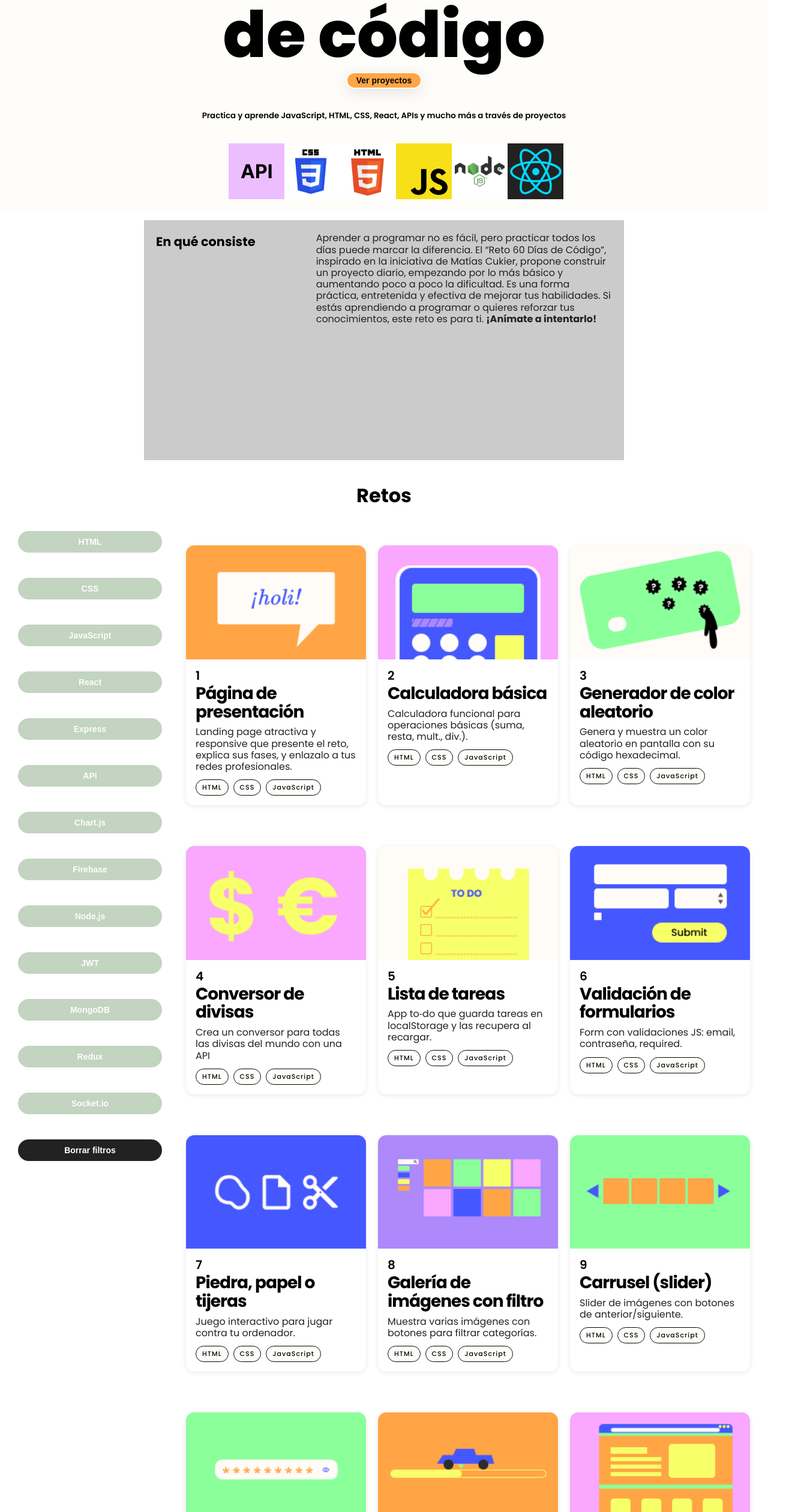
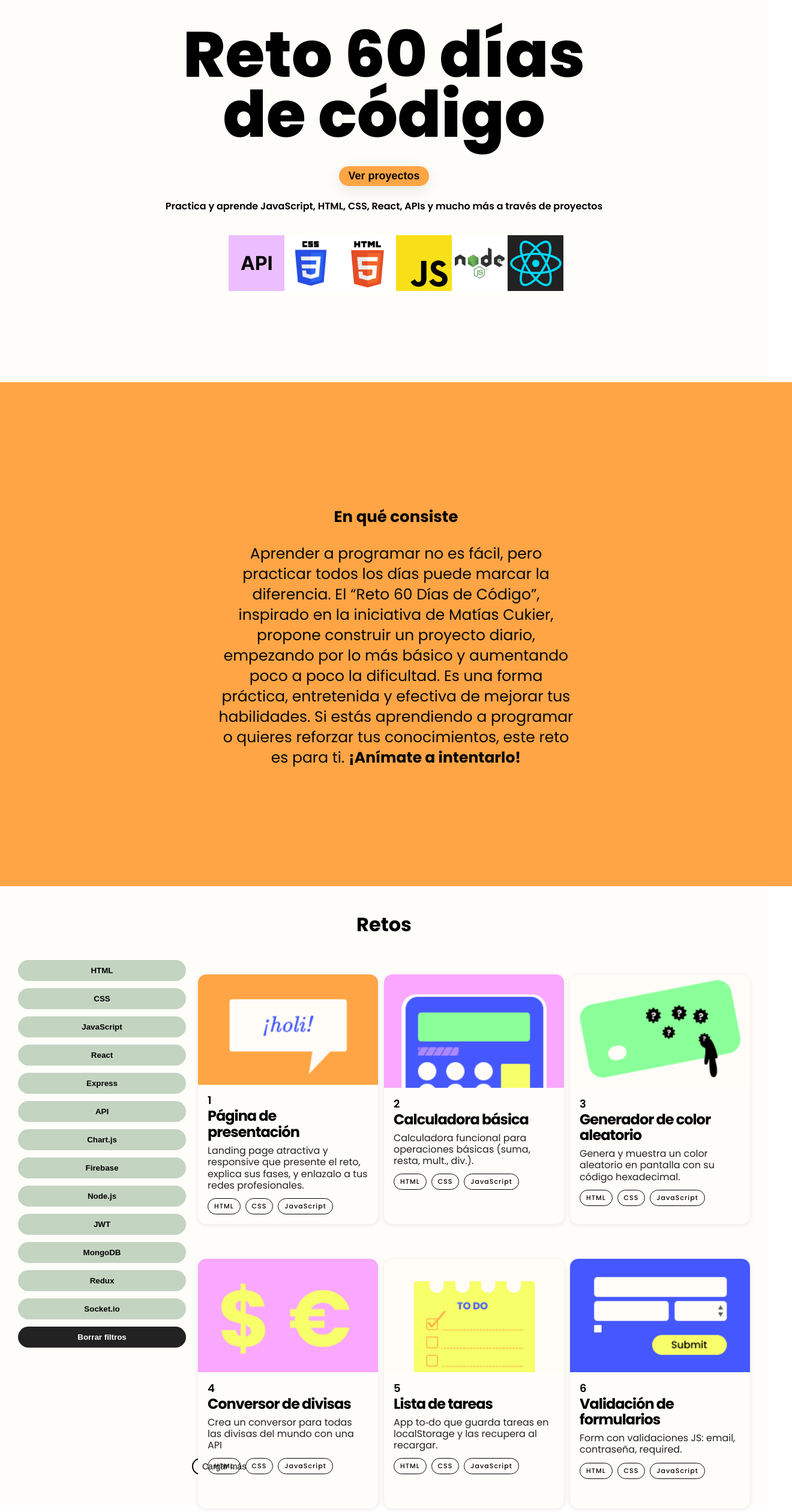
Before and after one commit to Julia-SP/web_60_dias_codigo, a React (Vite) app: page / in a window 1280 px wide. Shown: the part 200-2720 px from the top of the page at 60% size, 1320 px wide, since content can reach past the window. Built offline with nearby package versions, Linux system fonts and the light colour scheme.

Commit message:
coomit antes de arreglar la seccion2

```diff
--- a/src/Footer.jsx
+++ b/src/Footer.jsx
@@ -3,11 +3,10 @@ import './styles_footer.css'
 function Footer() {
   return (
     <div id='container-footer'>
-    <img className='logo-footer'src="./public/LOGO_60_blanco.svg" alt="logo" ></img>
     <div className="content">
    <h3>...y si lo terminas?</h3>
    <h4>¡Escríbeme y recibirás una sorpresa!</h4>
-   <button>LinkedIn</button>
+   <button className='CTA'>LinkedIn</button>
 
     <h5 className='bio-footer'>
       Hola, soy Julia Subiza, UX/UI Designer & Front-end Developer (en inglés suena mejor, sorry) y puedes encontrarme en:
--- a/src/GaleriaTarjetas.jsx
+++ b/src/GaleriaTarjetas.jsx
@@ -1,13 +1,36 @@
 import './styles_galeria.css';
 import Tarjeta_reto from './Tarjeta_reto';
+import { useState } from 'react';
 
 
+
+const tope = 60; // O el número que tú prefieras; puedes usar retos.length para todo
+
 export default function GaleriaTarjetas({ retos }) {
+  const maxToShow = Math.min(tope, retos.length);
+  const [visibleCount, setVisibleCount] = useState(6);
+
+  const mostrarMas = () => {
+    setVisibleCount(prev =>
+      Math.min(prev + 6, maxToShow)
+    );
+  };
+
+  const mostrarMenos = () => {
+    setVisibleCount(prev =>
+      Math.max(prev - 6, 6)
+    );
+  };
+
+  const mostrarBotonCargarMas = visibleCount < maxToShow;
+  const mostrarBotonMenos = visibleCount >= maxToShow && visibleCount > 6;
+
   return (
+    <div>
       <div className="galeria-retos">
-      {retos.map(reto => (
+        {retos.slice(0, visibleCount).map((reto) => (
           <Tarjeta_reto
-        imagen= {reto.imagen}
+            imagen={reto.imagen}
             key={reto.id}
             numero={reto.numero}
             nombre={reto.nombre}
@@ -16,5 +39,18 @@ export default function GaleriaTarjetas({ retos }) {
           />
         ))}
       </div>
+
+      {mostrarBotonCargarMas && (
+        <button className="ver-mas" onClick={mostrarMas}>
+          Cargar más
+        </button>
+      )}
+
+      {mostrarBotonMenos && (
+        <button className="ver-mas" onClick={mostrarMenos}>
+          Mostrar menos
+        </button>
+      )}
+    </div>
   );
 }
--- a/src/Hero.jsx
+++ b/src/Hero.jsx
@@ -3,7 +3,7 @@ import './styles_hero.css'
 
 export default function Hero() {
   return (
-    <div className='container-hero'>
+    <div className='container-hero' id='hero'>
       <h1>Reto 60 días <br>
       </br>de código</h1>
       <button id='ver-proyectos'>Ver proyectos</button>
--- a/src/styles_Section.css
+++ b/src/styles_Section.css
@@ -1,51 +1,52 @@
 #container-sec1 {
   display: flex;
-  flex-direction: row;
+  flex-direction: column;
   justify-content: center;
-  align-items: flex-start;
-  margin: 0 auto;
+  padding: 40px;
+
+background-color: var(--naranja);
+
+
+  align-items: center;
   padding: 20px;
-  max-width: 800px;
-  width: 100%;
-  gap: 20px;
-  box-sizing: border-box;
-  flex-wrap: wrap;
-height: 400px;
-background-color: rgb(203, 203, 203);
-margin-bottom: 15px;
-margin-top: 15px;
-width: 100vw;
-
+  height: 100vh;
 
 }
 #subtitulo-sec1 {
-  flex: 1;
-  min-width: 200px;
+
+ align-items: center;
+ margin-top: 20px;
 
 }
 
 #subtitulo-sec1 h3 {
-  font-size: 1.3rem;
-  text-align: left;
+  font-size:26px;
+  text-align: center;
+  color: var(--negro);
 }
 
-#texto-1 {
+#texto-1 p {
+  color: var(--negro);
   flex: 2;
-  min-width: 250px;
+  font-size: 25px;
+max-width: 600px;
+   line-height: 34px;
+  text-align: center;
 }
 
 p {
   font-family: 'Poppins', sans-serif;
   font-size: 11pt;
-  text-align: justify;
+
 }
 
 
 .container-sec2 {
+  background-color: var(--blanco);
   display: flex;
   flex-direction: column;
   align-items: center;
-  padding: 20px;
+  padding: 40px 20px 20px 20px;
   font-family: 'Poppins', sans-serif;
 }
 
@@ -57,8 +58,7 @@ h3 {
 .caja {
   display: flex;
   width: 100%;
-  max-width: 1440px;
-  gap: 20px;
+
 }
 
 .filtros {
@@ -98,5 +98,6 @@ h3 {
 
 .caja{
     display: grid;
+    background-color: var(--blanco);
   grid-template-columns: repeat(2, 1fr);
 }
--- a/src/styles_footer.css
+++ b/src/styles_footer.css
@@ -1,8 +1,10 @@
 @import url('https://fonts.googleapis.com/css2?family=Poppins:ital,wght@0,100;0,200;0,300;0,400;0,500;0,600;0,700;0,800;0,900;1,100;1,200;1,300;1,400;1,500;1,600;1,700;1,800;1,900&display=swap');
 
 #container-footer {
+  margin-top: 40px;
   background-color: var(--morado);
   padding-top: 1rem;
+  height: 100vh;
   padding-right: 3rem;
 }
 
@@ -30,7 +32,7 @@ h4 {
   margin-bottom: 20px;
 }
 
-button {
+.CTA {
   background-color: transparent;
   border-radius: 16px;
   color: var(--blanco);
@@ -52,6 +54,7 @@ button {
   margin-right: 20px;
   margin-bottom: 30px;
   line-height: 18pt;
+  max-width: 600px;
 }
 
 .bio-footer a {
@@ -67,7 +70,7 @@ button {
   color: var(--blanco);
 }
 
-button:hover {
+.CTA:hover {
   border: none;
   background-color: var(--blanco);
   color: #ad89fb;
--- a/src/styles_galeria.css
+++ b/src/styles_galeria.css
@@ -11,13 +11,6 @@
   margin: 24px auto;
 }
 
-.cuadrado {
-  background: #c8d3c1;
-  border-radius: 10px;
-  width: 100%;
-  height: 120px;
-  margin-bottom: 8px;
-}
 
 h6 {
   font-size: 20px;
@@ -64,8 +57,31 @@ p {
   letter-spacing: 1px;
 }
 .galeria-retos {
+  justify-content: center;
+  height: 100vh;
   display: grid;
   grid-template-columns: repeat(3, 1fr);
-  gap: 20px;
+  gap: 10px;
   padding: 10px;
+  margin-bottom: 20px;
 }
+
+.ver-mas {
+   justify-content: 'center';
+display: block;
+  margin: 30px auto 0 auto;
+  background-color: var(--blanco);
+  border-radius: 16px;
+  color: var(--negro);
+  border: solid var(--negro) 2px;
+  padding: 4px 15px;
+  cursor: pointer;
+  margin: 0 auto 30px 0;
+  font-size: 14px;
+  transition: transform 0.2s ease;
+
+}
+.ver-mas:hover {
+  background: var(--negro);
+  color: var(--blanco);
+}
--- a/src/styles_hero.css
+++ b/src/styles_hero.css
@@ -3,8 +3,9 @@
   display: flex;
   flex-direction: column;
   align-items: center;
-
-
+  justify-content: center;
+justify-content: center;
+  height: 100vh;
   opacity: 0;
   transform: translateY(40px);
   animation: fadeInHero 1s cubic-bezier(0.77, 0, 0.175, 1) forwards;
@@ -17,8 +18,6 @@
     transform: translateY(0);
   }
 }
-
-
 
 h1 {
   font-family: 'Poppins', sans-serif;
@@ -33,7 +32,6 @@ h1 {
   animation: popIn 0.8s 0.4s cubic-bezier(0.77, 0, 0.175, 1) forwards;
 }
 
-
 @keyframes popIn {
   to {
     opacity: 1;
@@ -41,37 +39,38 @@ h1 {
   }
 }
 
-
 h4 {
   padding-top: 5px;
   font-family: 'Poppins', sans-serif;
   font-weight: 600;
-  font-size: 10pt;
-  margin-top: 0;
-  margin-bottom: 20pxpx;
+  font-size: 12pt;
+align-items: center;
+  margin-bottom: 20px;
+justify-content: center;
+align-items: center;
 }
 
 #ver-proyectos {
   background-color: var(--naranja);
   border-radius: 16px;
+  margin-top: 24px;
   color: var(--negro);
-  padding: 4px 15px;
+  padding: 6px 15px;
   cursor: pointer;
-  margin-bottom: 30px;
-  font-size: 14px;
+  margin-bottom: 16px;
+  font-size: 18px;
   font-weight: bold;
-
   transition: transform 0.2s ease;
-box-shadow: 0 6px 24px rgba(0,0,0,0.1);
+  border: none;
+  box-shadow: 0 6px 24px rgba(0, 0, 0, 0.1);
   transition:
     transform 0.22s cubic-bezier(0.77, 0, 0.175, 1),
     box-shadow 0.22s;
-
 }
 
 #ver-proyectos:hover {
- transform: translateY(-5px) scale(1.05);
-  box-shadow: 0 16px 40px rgba(0,0,0,0.18);
+  transform: translateY(-5px) scale(1.05);
+  box-shadow: 0 16px 40px rgba(0, 0, 0, 0.18);
 }
 ul {
   list-style: none;
@@ -81,16 +80,29 @@ ul {
 }
 
 .logos img {
+  gap:3px;
   opacity: 0;
   transform: translateY(20px);
   animation: logoIn 0.6s cubic-bezier(0.77, 0, 0.175, 1) forwards;
 }
-.logos li:nth-child(1) img { animation-delay: 0.7s; }
-.logos li:nth-child(2) img { animation-delay: 0.82s; }
-.logos li:nth-child(3) img { animation-delay: 0.94s; }
-.logos li:nth-child(4) img { animation-delay: 1.06s; }
-.logos li:nth-child(5) img { animation-delay: 1.18s; }
-.logos li:nth-child(6) img { animation-delay: 1.30s; }
+.logos li:nth-child(1) img {
+  animation-delay: 0.7s;
+}
+.logos li:nth-child(2) img {
+  animation-delay: 0.82s;
+}
+.logos li:nth-child(3) img {
+  animation-delay: 0.94s;
+}
+.logos li:nth-child(4) img {
+  animation-delay: 1.06s;
+}
+.logos li:nth-child(5) img {
+  animation-delay: 1.18s;
+}
+.logos li:nth-child(6) img {
+  animation-delay: 1.3s;
+}
 
 @keyframes logoIn {
   to {
@@ -101,10 +113,12 @@ ul {
 
 /* Efecto interactivo en hover */
 .logos img {
-  transition: transform 0.15s, box-shadow 0.15s;
+  transition:
+    transform 0.15s,
+    box-shadow 0.15s;
 }
 .logos img:hover {
   transform: scale(1.22) rotate(-4deg);
-  box-shadow: 0 8px 24px rgba(0,0,0,0.22);
+  box-shadow: 0 8px 24px rgba(0, 0, 0, 0.22);
   border-color: var(--naranja);
 }
--- a/src/styles_navBar.css
+++ b/src/styles_navBar.css
@@ -1,5 +1,5 @@
 .navbar {
-  background-color: white;
+background-color: var(--blanco);
   position: sticky;
   top: 0;
   z-index: 1000;
@@ -31,7 +31,7 @@
   cursor: pointer;
   font-family: 'Poppins', sans-serif;
   font-size: 10pt;
-  color: black;
+  color: var(--negro);
 }
 
 .contenido a:hover {
--- a/src/styles_tarjeta_reto.css
+++ b/src/styles_tarjeta_reto.css
@@ -1,9 +1,11 @@
 .tarjeta {
-  background: #fff;
+background-color: var(--blanco);
   border-radius: 14px;
   box-shadow: 0 2px 8px rgba(60,60,60,0.07), 0 1.5px 6px rgba(60,60,60,0.04);
   padding: 0 0px 16px 0px; /* quitar padding superior */
   width: 300px;
+  height: 400px;
+  color:var(--negro)
   font-family: 'Poppins', sans-serif;
   display: flex;
   flex-direction: column;
@@ -29,7 +31,7 @@
 }
 
 h6 {
-  font-size: 20px;
+  font-size: 18px;
   font-weight: 600;
   margin: 0;
   display: inline-block;
@@ -37,7 +39,7 @@ h6 {
 }
 
 h5 {
-  font-size: 28px;
+  font-size: 24px;
   font-weight: bold;
   margin: 0 0 8px 0;
   line-height: 1.1;
```
Lines whose indentation alone changed are shown as unchanged.
